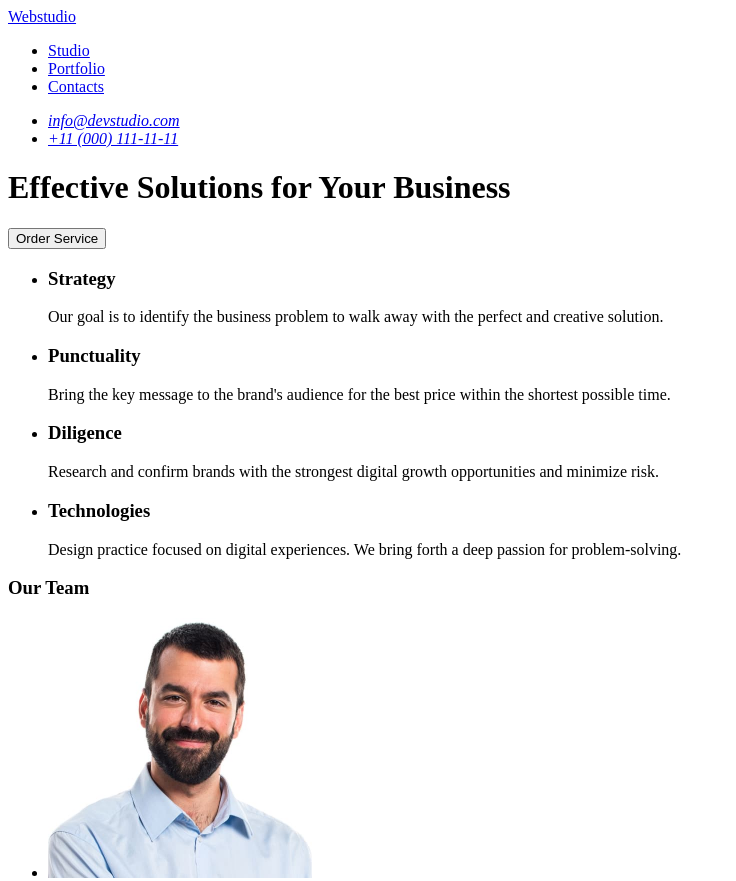
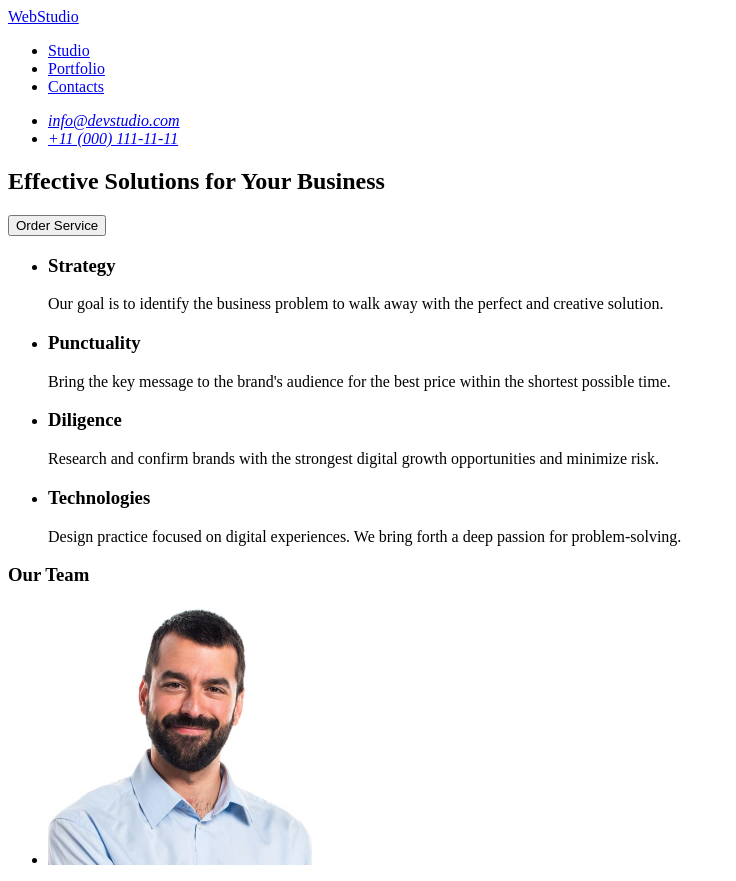
Before and after one commit to Liliia-Zharikova14081998/goit-markup-hw-01, a plain HTML site: page index.html in a window 1280 px wide. Shown: the top 881 px of the page, without its empty margins (0-736 px from the left). Drawn offline with Linux system fonts and the light colour scheme.

Commit message:
Update index.html

```diff
--- a/index.html
+++ b/index.html
@@ -7,9 +7,8 @@
   </head>
   <body>
     <header>
-      <a href="/">Webstudio</a>
-
       <nav>
+        <a href="./index.html">WebStudio</a>
         <ul>
           <li><a href="#studio">Studio</a></li>
           <li><a href="#portfolio">Portfolio</a></li>
@@ -24,10 +23,12 @@
       </address>
     </header>
     <main>
-      <h1>Effective Solutions for Your Business</h1>
-      <button>Order Service</button>
       <section>
-        <h2 hidden>Steps</h2>
+        <h1>Effective Solutions for Your Business</h1>
+        <button type="button">Order Service</button>
+      </section>
+      <section>
+        <h2 hidden>Skils</h2>
         <ul>
           <li>
             <h3>Strategy</h3>
@@ -106,7 +107,7 @@
       </section>
     </main>
     <footer>
-      <a href="/">Webstudio</a>
+      <a href="./index.html">WebStudio</a>
       <p>
         Increase the flow of customers and sales for your business with digital
         marketing & growth solutions.
```
